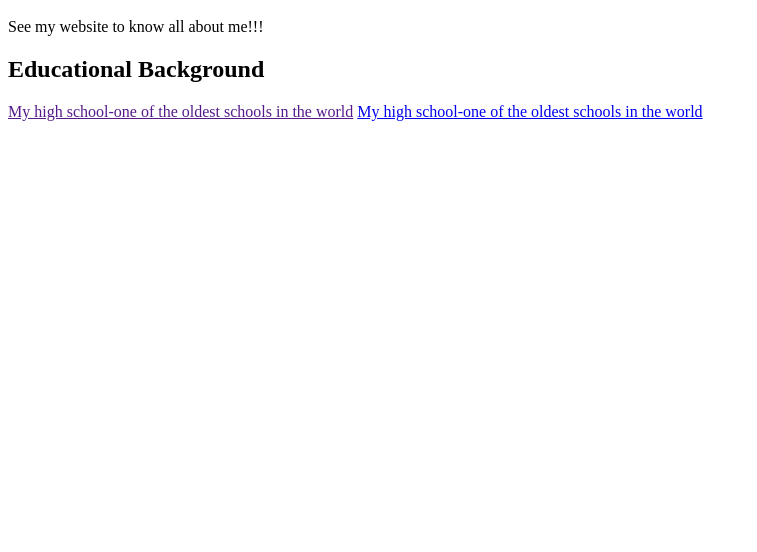
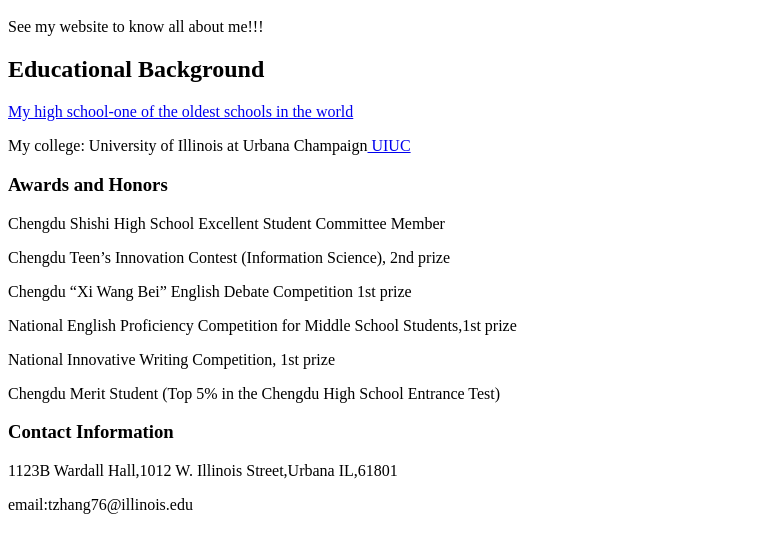
Before and after one commit to tinglizhang/tinglizhang.github.io, a plain HTML site: page index.html in a window 1280 px wide. Shown: the part 48-600 px from the top of the page, without its empty margins (0-757 px from the left). Drawn offline with Linux system fonts and the light colour scheme.

Commit message:
Update index.html

```diff
--- a/index.html
+++ b/index.html
@@ -1,13 +1,20 @@
+
 
 <html>
 <body>
 <h1> Tingli Zhang's Website </h1>
 <p> See my website to know all about me!!!  </p>
 <h2>Educational Background</h2>
-<a href =>My high school-one of the oldest schools in the world</a>
 <a href =http://www.fairmontintl.com/images/galleries/Large/7_78.jpg>My high school-one of the oldest schools in the world</a>
+<p>My college: University of Illinois at Urbana Champaign<a href =illinois.edu> UIUC</a>
+<h3>Awards and Honors</h3>
+<p>Chengdu Shishi High School Excellent Student Committee Member</p>
 
-
-
-</body>
-</html>
+<p>Chengdu Teen’s Innovation Contest (Information Science), 2nd prize
+<p>Chengdu “Xi Wang Bei” English Debate Competition 1st prize
+<p>National English Proficiency Competition for Middle School Students,1st prize                                                                       <p>National Innovative Writing Competition, 1st prize
+<p>Chengdu Merit Student
+(Top 5% in the Chengdu High School Entrance Test)</p>
+<h3>Contact Information</h3>
+<p>1123B Wardall Hall,1012 W. Illinois Street,Urbana IL,61801</p>
+<p>email:tzhang76@illinois.edu</p>
```
